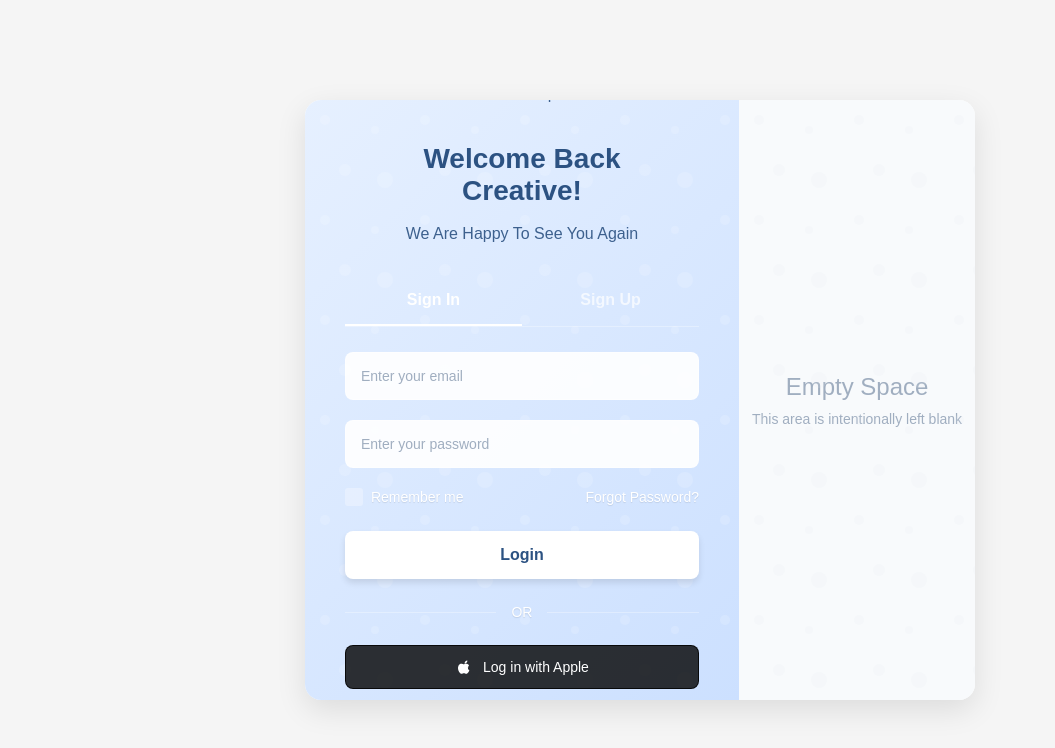
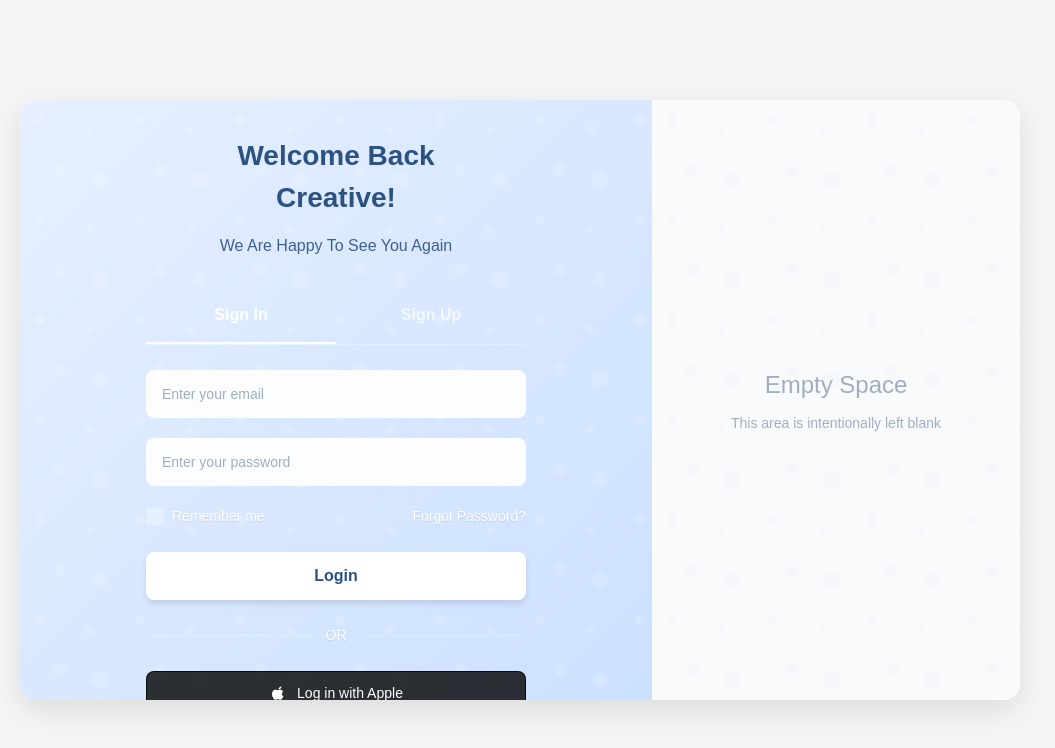
Before and after one commit to hoangduck156/btvn, a React (Vite) app in the folder react/: page / in a window 1280 px wide. Shown: the top 748 px of the page, without its empty margins (0-1055 px from the left). Built offline with nearby package versions, Linux system fonts and the light colour scheme.

Commit message:
Update index.css

```diff
--- a/react/src/index.css
+++ b/react/src/index.css
@@ -1,192 +1,40 @@
-body {
-  display: flex;
-  height: 100vh;
-  justify-content: center;
-  align-items: center;
-  background: #111;
-  font-family: "Inter", sans-serif;
+:root {
+  font-family: Inter, system-ui, Avenir, Helvetica, Arial, sans-serif;
+  line-height: 1.5;
+  font-weight: 400;
+
+  color-scheme: light;
+  color: rgba(0, 0, 0, 0.87);
+  background-color: #f5f5f5;
+
+  font-synthesis: none;
+  text-rendering: optimizeLegibility;
+  -webkit-font-smoothing: antialiased;
+  -moz-osx-font-smoothing: grayscale;
+  -webkit-text-size-adjust: 100%;
 }
 
-.container {
-  display: flex;
-  width: 900px;
-  height: 700px;
-  background: #fff;
-  border-radius: 20px;
-  overflow: hidden;
-  box-shadow: 0 10px 25px rgba(0,0,0,0.3);
+* {
+  box-sizing: border-box;
 }
 
-.left {
-  width: 50%;
+body {
+  margin: 0;
   display: flex;
-  justify-content: center;
-  align-items: center;
-  background: #fff;
-  padding: 40px;
+  place-items: center;
+  min-width: 320px;
+  min-height: 100vh;
 }
 
-.right {
-  width: 50%;
-  background: linear-gradient(135deg, #001133, #0044ff);
+#root {
+  width: 100%;
+  margin: 0 auto;
+  text-align: center;
 }
 
-.box {
-  width: 100%;
-  max-width: 350px;
-  text-align: left;
-  margin-left: 20px;
+@media (prefers-color-scheme: light) {
+  :root {
+    color: #213547;
+    background-color: #ffffff;
+  }
 }
-
-.logo {
-  display: flex;
-  align-items: center;
-  font-size: 22px;
-  font-weight: 600;
-  margin-bottom: 20px;
-  gap: 10px;
-}
-
-.logo-icon {
-  width: 32px;
-  height: 32px;
-  background: #000;
-  color: #fff;
-  display: flex;
-  align-items: center;
-  justify-content: center;
-  border-radius: 8px;
-  font-size: 18px;
-}
-
-h3 {
-  font-size: 20px;
-  margin-bottom: 5px;
-}
-
-h5 {
-  font-size: 14px;
-  margin-bottom: 20px;
-  color: #666;
-}
-
-.tab {
-  display: flex;
-  margin-bottom: 20px;
-  border-radius: 15px;
-  overflow: hidden;
-  border: 1px solid #ddd;
-}
-
-.tab button {
-  flex: 1;
-  padding: 10px;
-  border: none;
-  cursor: pointer;
-  font-weight: 500;
-  background: #f9f9f9;
-}
-
-.tab button.active {
-  background: #2563eb;
-  color: #fff;
-  margin: 2px;
-  border-radius: 12px;
-}
-
-.onhap input {
-  width: 100%;
-  padding: 12px;
-  margin: 10px 0;
-  border: 1px solid #ddd;
-  border-radius: 8px;
-  font-size: 14px;
-}
-
-.option {
-  display: flex;
-  justify-content: space-between;
-  align-items: center;
-  margin-bottom: 15px;
-  font-size: 14px;
-}
-
-.option label {
-  display: flex;
-  align-items: center;
-  gap: 5px;
-}
-
-.option a {
-  color: #2563eb;
-  text-decoration: none;
-}
-
-.login {
-  width: 100%;
-  padding: 12px;
-  background: #2563eb;
-  color: #fff;
-  border: none;
-  border-radius: 8px;
-  font-size: 16px;
-  cursor: pointer;
-  margin-bottom: 15px;
-  transition: 0.3s;
-}
-
-.login:hover {
-  background: #1e4ed8;
-  transform: scale(1.02);
-}
-
-.or {
-  text-align: center;
-  margin: 10px 0;
-  font-size: 14px;
-  color: #999;
-}
-
-.social-btn {
-  width: 100%;
-  padding: 12px;
-  border-radius: 8px;
-  border: 1px solid #ddd;
-  margin-bottom: 10px;
-  cursor: pointer;
-  display: flex;
-  align-items: center;
-  justify-content: center;
-  font-size: 14px;
-  transition: 0.3s;
-}
-
-.apple {
-  background: #000;
-  color: #fff;
-  border: none;
-}
-
-.google {
-  background: #fff;
-  color: #000;
-  border: 1px solid #ddd;
-  display: flex;
-  align-items: center;
-  justify-content: center;
-  gap: 8px;
-  font-weight: 500;
-  padding: 10px;
-  border-radius: 8px;
-  cursor: pointer;
-}
-
-.google img {
-  width: 18px;
-  height: 18px;
-}
-
-
-.social-btn:hover {
-  transform: scale(1.02);
-}
```
